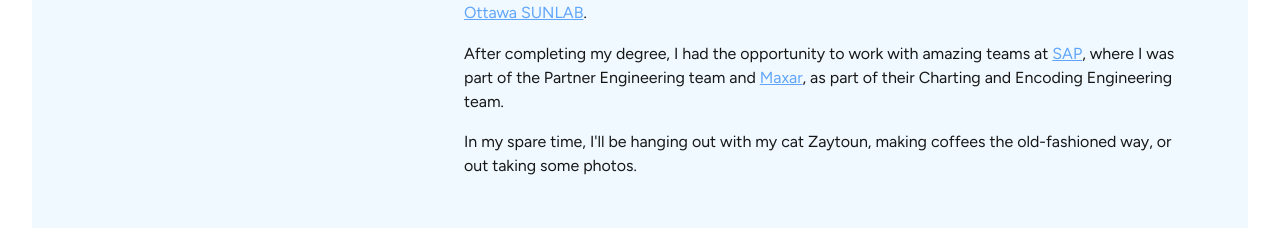
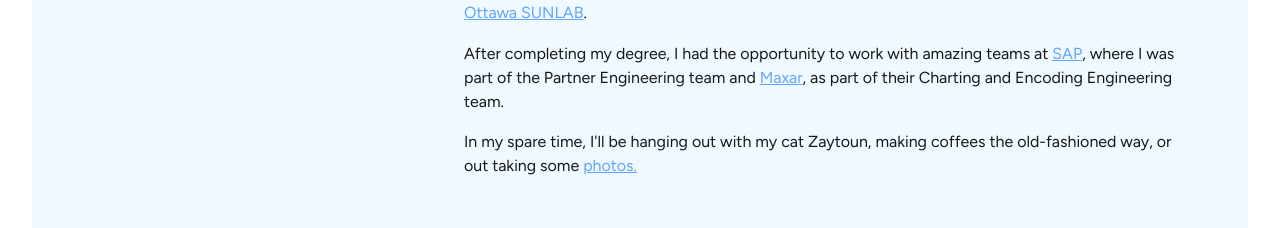
Before and after one commit to hadi-khir/cv, a Next.js app: page / in a window 1280 px wide. Shown: the part 800-1028 px from the top of the page. Built offline with nearby package versions, Linux system fonts and the light colour scheme.

Commit message:
adding photos link

```diff
--- a/components/background.tsx
+++ b/components/background.tsx
@@ -52,7 +52,12 @@ const Background = () => {
                 </span>
                 <span>
                     In my spare time, I&apos;ll be hanging out with my cat Zaytoun, making coffees the old-fashioned way, or out
-                    taking some photos.
+                    taking some <Link
+                        target='_blank'
+                        className="underline text-blue-400 hover:text-blue-800"
+                        href="https://photos.khir.ca">
+                        photos.
+                    </Link>
                 </span>
             </div>
         </section>
```
